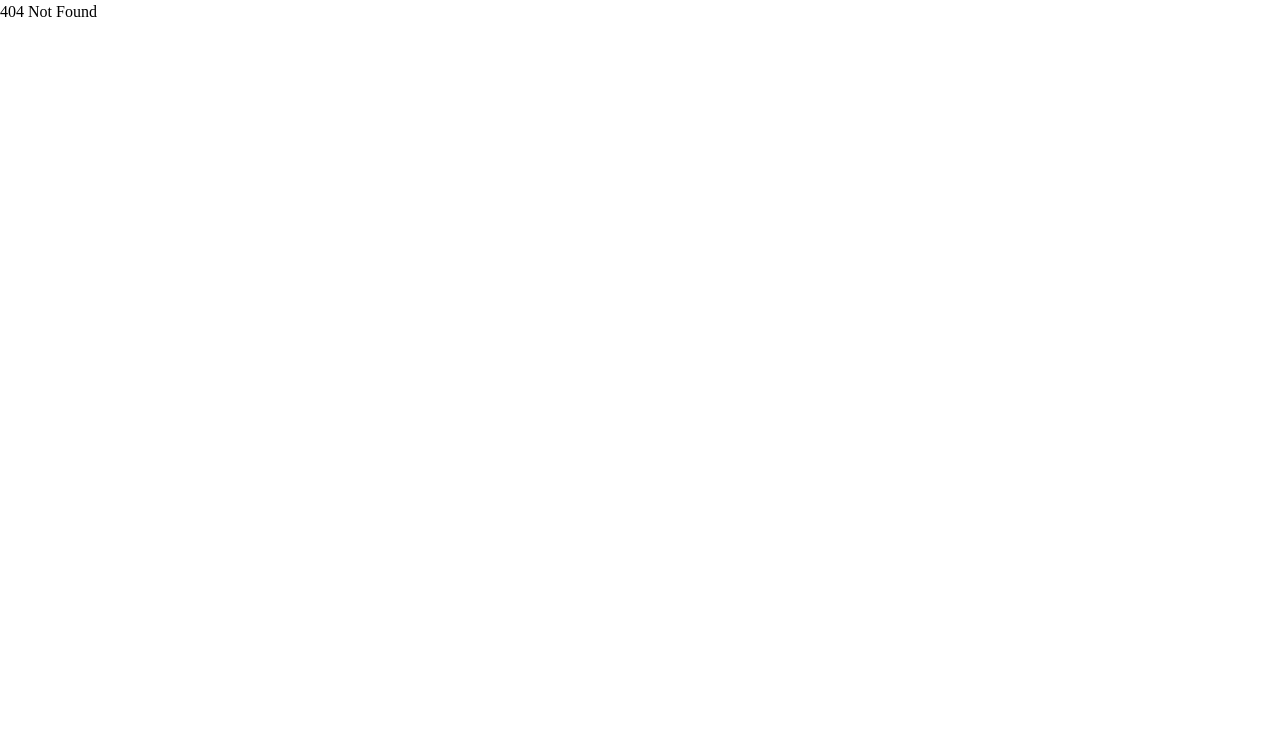
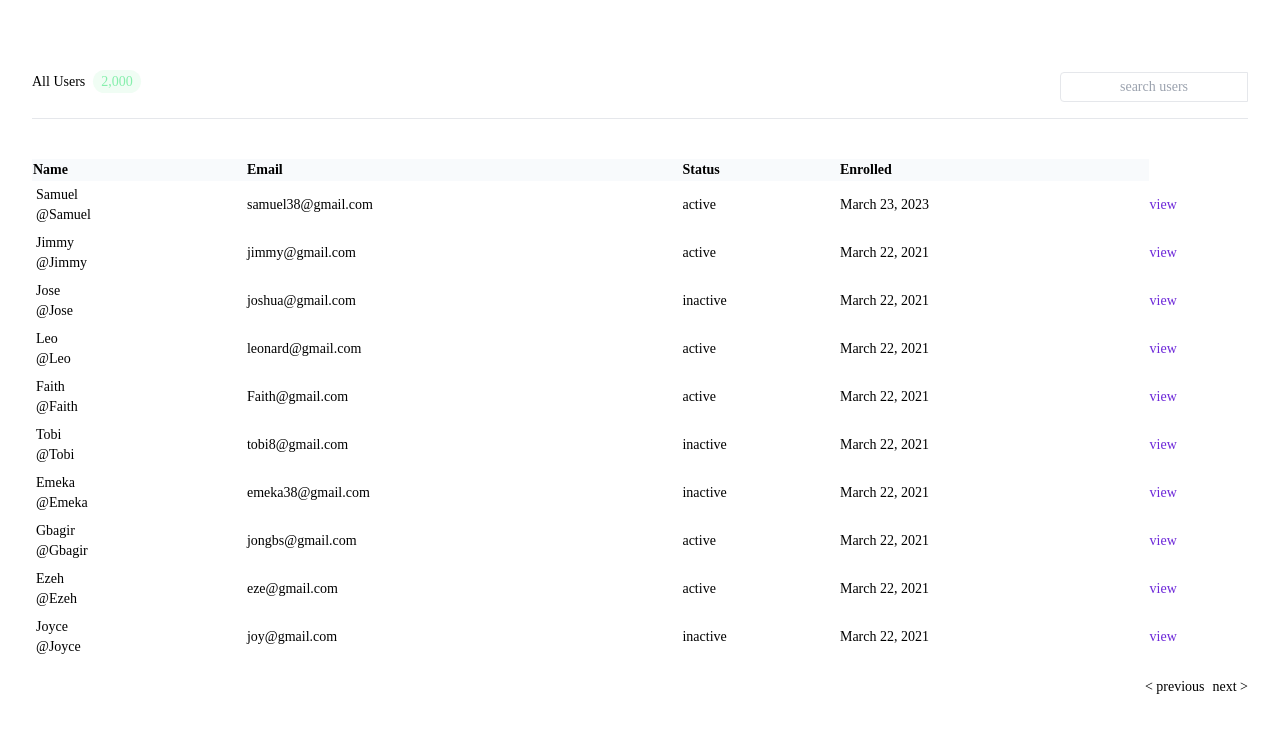
Before and after one commit to skippergoroye/Account-Management-system, a React (Vite) app: page /users in a window 1280 px wide. Before the commit this address had no page. Shown: the top 732 px of the page. Built offline with nearby package versions, Linux system fonts and the light colour scheme; a web font is replaced by a local one.

Commit message:
users ui

```diff
--- a/src/App.jsx
+++ b/src/App.jsx
@@ -16,7 +16,9 @@ import {
   Dashboard,
   AccountSettings,
   SecuritySettings,
+  Users,
 } from "./pages";
+
 // import { PrivateRoute } from "./components";
 
 
@@ -33,6 +35,7 @@ const router = createBrowserRouter(
       <Route path="create-account" element={<CreateAccount />} />
       <Route path="verification-mail" element={<VerificationMail />} />
       <Route path="verification-mail" element={<VerificationMail />} />
+      <Route path="users" element={<Users />} />
       <Route path="settings" element={<Settings />}>
         <Route index element={<AccountSettings />} />
         <Route path="security-settings" element={<SecuritySettings />} />
--- a/src/components/index.js
+++ b/src/components/index.js
@@ -3,6 +3,7 @@ import Input from "./Input";
 import DashboardNavbar from "./DashboardNavbar";
 import DashboardSidebar from "./DashboardSidebar";
 import PrivateRoute from "./PrivateRoute";
+
 
 
 
--- /dev/null
+++ b/src/pages/Users.jsx
@@ -0,0 +1,128 @@
+import React from 'react';
+
+const users = [
+  {
+    name: 'Samuel',
+    email: 'samuel38@gmail.com',
+    status: 'active',
+    enrolled: 'March 23, 2023',
+  },
+  {
+    name: 'Jimmy',
+    email: 'jimmy@gmail.com',
+    status: 'active',
+    enrolled: 'March 22, 2021',
+  },
+  {
+    name: 'Jose',
+    email: 'joshua@gmail.com',
+    status: 'inactive',
+    enrolled: 'March 22, 2021',
+  },
+  {
+    name: 'Leo',
+    email: 'leonard@gmail.com',
+    status: 'active',
+    enrolled: 'March 22, 2021',
+  },
+  {
+    name: 'Faith',
+    email: 'Faith@gmail.com',
+    status: 'active',
+    enrolled: 'March 22, 2021',
+  },
+  {
+    name: 'Tobi',
+    email: 'tobi8@gmail.com',
+    status: 'inactive',
+    enrolled: 'March 22, 2021',
+  },
+  {
+    name: 'Emeka',
+    email: 'emeka38@gmail.com',
+    status: 'inactive',
+    enrolled: 'March 22, 2021',
+  },
+  {
+    name: 'Gbagir',
+    email: 'jongbs@gmail.com',
+    status: 'active',
+    enrolled: 'March 22, 2021',
+  },
+  {
+    name: 'Ezeh',
+    email: 'eze@gmail.com',
+    status: 'active',
+    enrolled: 'March 22, 2021',
+  },
+  {
+    name: 'Joyce',
+    email: 'joy@gmail.com',
+    status: 'inactive',
+    enrolled: 'March 22, 2021',
+  },
+];
+function Users() {
+  return (
+    <div className="flex-between m-auto w-auto p-8 bg-white mt-10 text-sm">
+      <nav className="pb-4 border-b">
+        <div className="flex justify-between">
+          <div href="/" className="flex gap-2 flex-center">
+            <p>
+              All Users
+              <span className=" text-green-300 bg-green-50 rounded-full ml-2 px-2 py-1 cursor-pointer ">
+                2,000
+              </span>
+            </p>
+          </div>
+
+          <div className="">
+            <input
+              className="border rounded-s focus:outline-none text-center p-1"
+              placeholder="search users"
+            />
+          </div>
+        </div>
+      </nav>
+      <div className="mt-10">
+        <table className="w-full table-auto">
+          <thead className="text-left cursor-pointer bg-slate-50 hover:bg-slate-200 w-auto">
+            <tr>
+              <th>Name</th>
+              <th>Email</th>
+              <th>Status</th>
+              <th className="max-md:hidden">Enrolled</th>
+            </tr>
+          </thead>
+          <tbody>
+            {users.map((user) => (
+              <tr className="hover:bg-slate-100 cursor-pointer" key={user.id}>
+                <td className="p-1 rounded-s ">
+                  {user.name}
+                  <p className="font-thin text-sm">@{user.name}</p>
+                </td>
+                <td>{user.email}</td>
+                <td>{user.status}</td>
+                <td className="max-md:hidden">{user.enrolled}</td>
+                <td className="text-violet-700">
+                  <a href="#">view</a>
+                </td>
+              </tr>
+            ))}
+          </tbody>
+        </table>
+        <div className="mt-4 mb-6 float-right ">
+          <a href="/" className="cursor-pointer">
+            {' '}
+            &lt; previous
+          </a>
+          <a href="/" className="ml-2 cursor-pointer">
+            next &gt;
+          </a>
+        </div>
+      </div>
+    </div>
+  );
+}
+
+export default Users;
--- a/src/pages/index.js
+++ b/src/pages/index.js
@@ -9,6 +9,7 @@ import AccountSettings from "./AccountSettings";
 import SecuritySettings from "./SecuritySettings";
 import ResetPassword from "./ResetPassword";
 import ResetNewPassword from "./ResetNewPassword";
+import Users from "./Users";
 
 
 
@@ -25,5 +26,6 @@ export {
     Dashboard,
     ResetPassword,
     ResetNewPassword,
+    Users,
 
 }
```
Also changed, not shown: 1 other file (tests, documents, lock files or other folders).
